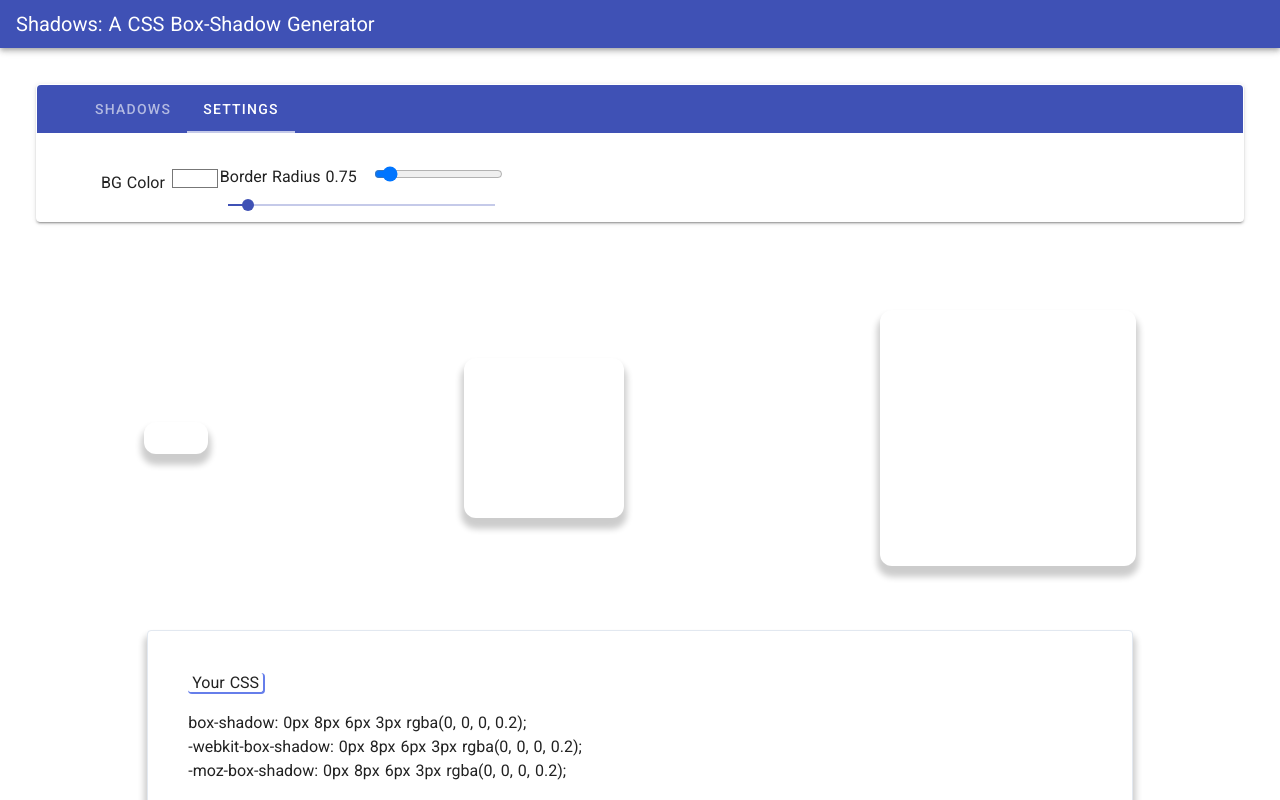
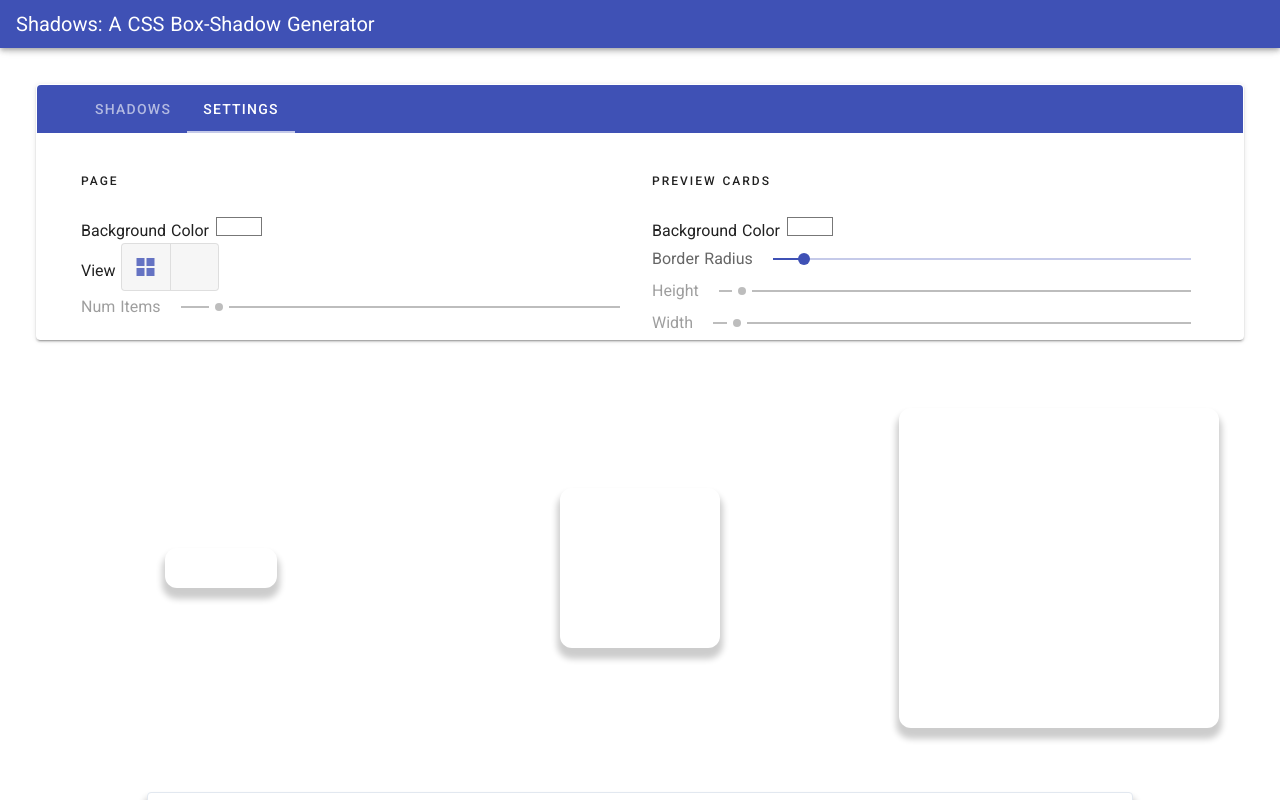
Before and after one commit to jcz530/shadows, a Nuxt app: page / in a window 1280 px wide. Both pictures are taken after a click on the tab "SETTINGS". Shown: the top 800 px of the page. Built offline with nearby package versions, Linux system fonts and the light colour scheme.

Commit message:
added more page settings

```diff
--- a/components/PageSettings.vue
+++ b/components/PageSettings.vue
@@ -1,50 +1,76 @@
 <template>
-    <div class="flex mx-16">
-    <div class="css.input.container">
+  <v-row class='mx-8'>
+    <v-col class="">
+      <p class='overline'>Page</p>
+
       <label
-        class="css.input.label"
         for="bg-color"
-
         >
-        BG Color
+        Background Color
       </label>
       <input
         name="bg-color"
         id="bg-color"
         v-model="bg.color"
-            class="css.input.input"
         type="color"
         @input="backgroundChange"
       />
-    </div>
+      <br />
 
-    <div>
+      View
+        <v-btn-toggle v-model="toggle_exclusive">
+          <v-btn
+            @click="setType('uniform')"
+          >
+            <v-icon color="indigo">mdi-view-grid</v-icon>
+          </v-btn>
+
+          <v-btn
+            @click="setType('varied')"
+
+          >
+            <IconVariedBoxes class="indigo--text" />
+          </v-btn>
+
+          <!-- <v-btn>
+            <v-icon></v-icon>
+          </v-btn> -->
+        </v-btn-toggle>
+
+      <v-slider
+        hint=""
+        label="Num Items"
+        max="24"
+        min="1"
+        thumb-label
+        dense
+        hide-details
+        :disabled="viewType == 'varied'"
+        color="indigo"
+        track-color="indigo lighten-4"
+        v-model="gridItems"
+        step="1"
+      ></v-slider>
+    </v-col>
+
+    <v-col>
+      <p class='overline'>Preview Cards</p>
+
       <label
-            for="radius"
+      for="bg-color"
       >
-            Border Radius
+        Background Color
       </label>
       <input
-            class="w-12"
-            name="radius"
-            id="radius"
-            v-model="radius"
-            type="number"
-            :max="5"
-            :min="0"
-        />
-        <input
-            type="range"
-            placeholder="Radius"
-            name="radius"
-            id="radius"
-            v-model="radius"
-            :max="10"
-            :min="0"
-            step="0.01"
+        name="bg-color"
+        id="bg-color"
+        v-model="boxColor"
+        class=""
+        type="color"
       />
       <v-slider
         hint="Radius"
+        label="Border Radius"
         max="10"
         min="0"
         thumb-label
@@ -55,15 +81,53 @@
         v-model="radius"
         step="0.01"
       ></v-slider>
-        </div>
-    </div>
+
+      <v-slider
+        hint=""
+        label="Height"
+        max="100"
+        min="0"
+        thumb-label
+        dense
+        hide-details
+        :disabled="viewType == 'varied'"
+        color="indigo"
+        track-color="indigo lighten-4"
+        v-model="boxHeight"
+        step="0.01"
+      ></v-slider>
+
+      <v-slider
+        hint=""
+        label="Width"
+        max="100"
+        min="0"
+        thumb-label
+        dense
+        hide-details
+        :disabled="viewType == 'varied'"
+        color="indigo"
+        track-color="indigo lighten-4"
+        v-model="boxWidth"
+        step="0.01"
+      ></v-slider>
+
+
+    </v-col>
+  </v-row>
 </template>
 
 <script>
 import { mapMutations, mapGetters } from 'vuex'
 import { hexToRgba } from '../utils/colors'
+import IconVariedBoxes from '@/assets/icons/varied-boxes.svg?inline'
+
+
 
 export default {
+  components: {
+    IconVariedBoxes,
+  },
   data() {
     return {
       bg: {
@@ -81,11 +145,50 @@ export default {
         this.$store.commit('settings/updateBorderRadius', value)
       }
     },
+    boxColor: {
+      get () {
+        return this.box.bg.color
+      },
+      set (value) {
+        this.$store.commit('settings/setBoxBackground', value)
+      }
+    },
+    boxHeight: {
+      get () {
+        return this.box.height
+      },
+      set (value) {
+        this.$store.commit('settings/updateBoxHeight', value)
+      }
+    },
+    boxWidth: {
+      get () {
+        return this.box.width
+      },
+      set (value) {
+        this.$store.commit('settings/updateBoxWidth', value)
+      }
+    },
+
+    gridItems: {
+      get () {
+        return this.grid.items
+      },
+      set (value) {
+        this.$store.commit('settings/updateGridItems', value)
+      }
+    },
+
+    viewType() {
+      return this.$store.state.settings.type
+    },
     box() {
       return this.$store.state.settings.box
     },
+    grid() {
+      return this.$store.state.settings.grid
+    },
     bgColor() {
-      // return this.$store.state.settings.bg.color
       return `background: ${hexToRgba(this.$store.state.settings.bg.color, this.$store.state.settings.bg.opacity)}`
     },
 
@@ -99,13 +202,19 @@ export default {
     },
 
     ...mapMutations({
-      setBackground: 'settings/setBackground'
+      setBackground: 'settings/setBackground',
+      setType: 'settings/setType'
     }),
 
     backgroundChange(e) {
       this.setBackground(e.target.value)
     },
 
+    boxBackgroundChange(e) {
+      this.setBoxBackground(e.target.value)
+    },
+
+
   },
   mounted() {
   },
--- a/components/ShadowBuilder.vue
+++ b/components/ShadowBuilder.vue
@@ -22,6 +22,7 @@
 
     <v-tabs-items v-model="tab">
       <v-tab-item
+      class="mx-4 mb-4"
       >
       <div>
         <v-row
--- a/components/ShadowBuilderInputRow.vue
+++ b/components/ShadowBuilderInputRow.vue
@@ -217,7 +217,7 @@
         <IconTrashCan
           class='fill-current text-red-600'
           style="height: 1em"
-          />
+        />
       </v-btn>
     </v-col>
 
--- a/components/ShadowPreview.vue
+++ b/components/ShadowPreview.vue
@@ -1,35 +1,68 @@
 <template>
-  <div class="flex justify-center items-center mt-16">
-    <div class=" w-1/3 mx-16">
+<div>
+
+  <v-row
+    v-if="viewType == 'varied'"
+    class="mt-8"
+  >
+    <v-col
+      align-self="center"
+      align="center"
+      v-for="(size, i) in sizes"
+      v-bind:key="i"
+    >
       <div
-        :style="styles"
-        class="bg-white w-16 h-8 p-10x  mx-16"
+        :style="`${styles}width:${size.width}rem;height:${size.height}rem;`"
+        class="bg-white"
       >
         <div class="mb-3 pt-0">
 
         </div>
       </div>
-    </div>
-    <div class=" w-1/3 mx-16">
+    </v-col>
+  </v-row>
+
+  <v-row
+    v-else
+    class="mt-8"
+  >
+
+    <v-col
+      align-self="center"
+      align="center"
+      v-for="i in grid.items"
+      v-bind:key="i"
+    >
       <div
         :style="styles"
-        class="bg-white w-40 h-40 mx-16"
+        class="bg-white"
       >
         <div class="mb-3 pt-0">
 
         </div>
       </div>
-    </div>
-    <div class=" w-1/3 mx-16">
+    </v-col>
+    <!-- <v-col>
       <div
         :style="styles"
-        class="bg-white w-64 h-64 mx-16"
+        class="bg-white mx-16"
       >
         <div class="mb-3 pt-0">
 
         </div>
       </div>
-    </div>
+    </v-col>
+    <v-col>
+      <div
+        :style="styles"
+        class="bg-white mx-16"
+      >
+        <div class="mb-3 pt-0">
+
+        </div>
+      </div>
+    </v-col> -->
+  </v-row>
   </div>
 </template>
 
@@ -39,6 +72,15 @@ import { mapMutations, mapGetters } from 'vuex'
 export default {
   data() {
     return {
+      // w-16 h-8
+    //  w-40 h-40
+    // w-64 h-64
+
+    sizes: [
+      {width: '7', height: '2.5'},
+      {width: '10', height: '10'},
+      {width: '20', height: '20'},
+    ]
 
     }
   },
@@ -50,8 +92,22 @@ export default {
     box() {
       return this.$store.state.settings.box
     },
+    grid() {
+      return this.$store.state.settings.grid
+    },
+    viewType() {
+      return this.$store.state.settings.type
+    },
     styles() {
-      return `${this.cssShadow};border-radius:${this.box.borderRadius}rem`
+      let css = `${this.cssShadow};`
+      css += `border-radius:${this.box.borderRadius}rem;`
+      css += `background-color:${this.box.bg.color};`
+      if (this.viewType !== 'varied') {
+        css += `height:${this.box.height}vh;`
+        css += `width:${this.box.width}vw;`
+      }
+      // ${hexToRgba(this.$store.state.settings.bg.color, this.$store.state.settings.bg.opacity)}
+      return css
     },
   },
   methods: {
--- a/store/settings.js
+++ b/store/settings.js
@@ -1,12 +1,21 @@
 export const state = () => ({
 
     bg: {
-        color: "#ffffff",
-        opacity: 100,
+      color: "#ffffff",
+      opacity: 100,
+    },
+    type: 'varied', //varied || uniform
+    grid: {
+      items: 3,
     },
     box: {
-        borderRadius: 0.75,
-    }
+      height: 5,
+      width: 5,
+      borderRadius: 0.75,
+      bg: {
+        color: "#ffffff",
+      }
+    },
   })
 
   export const mutations = {
@@ -17,4 +26,30 @@ export const state = () => ({
     updateBorderRadius(state, value) {
         state.box.borderRadius = value;
     },
+
+    setBoxBackground(state, color) {
+      state.box.bg.color = color;
+    },
+
+    updateBoxField(state, payload) {
+      const value = payload.value
+      const field = payload.field
+
+      state.box[field] = value
+    },
+    updateBoxHeight(state, value) {
+      state.box.height = value
+    },
+    updateBoxWidth(state, value) {
+      state.box.width = value
+    },
+
+    updateGridItems(state, value) {
+      state.grid.items = value
+    },
+
+    setType(state, value) {
+      state.type = value
+    },
+
   }
```
Also changed, not shown: assets/icons/varied-boxes.svg (added). Lines whose indentation alone changed are shown as unchanged.
